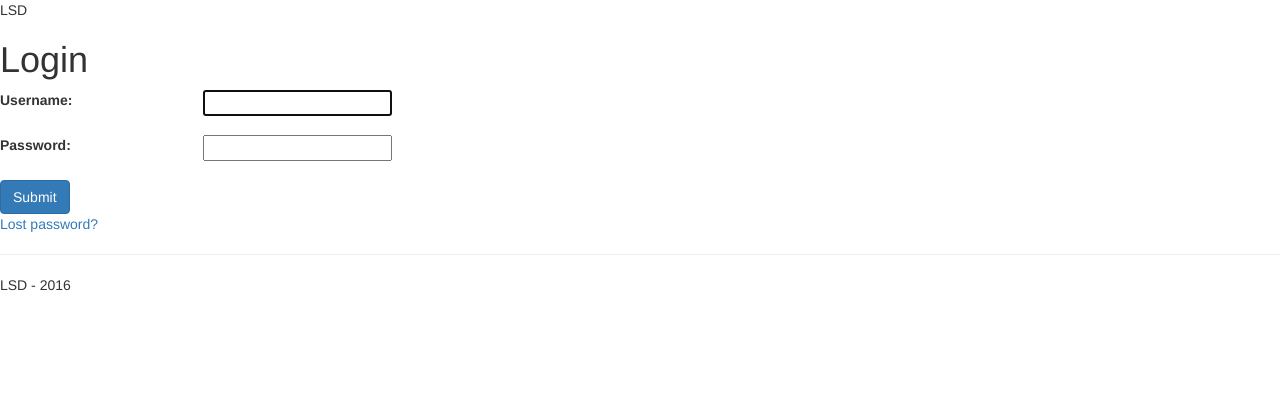
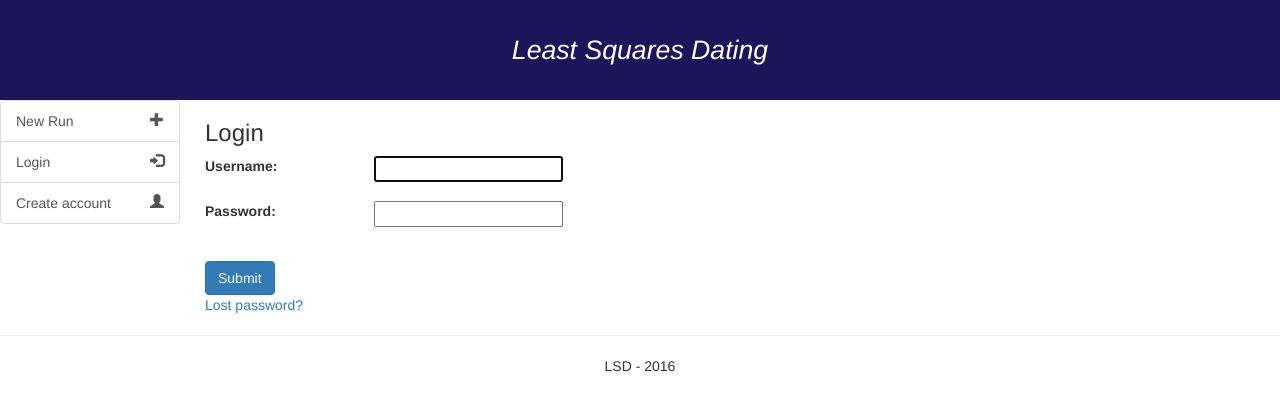
Before and after one commit to evolbioinfo/lsd-web, a Django app: page /login/ in a window 1280 px wide. Shown: the top 411 px of the page. Run offline with Django 3.2, Linux system fonts and the light colour scheme; some libraries are stand-ins or nearby versions; some web fonts are replaced.

Commit message:
Changed login theme + functions + tree fonts + create account form + login form

```diff
--- a/lsd_web/lsd/static/lsd/js/functions.js
+++ b/lsd_web/lsd/static/lsd/js/functions.js
@@ -17,6 +17,11 @@ function init(){
 	    $target.hide();
 	}
     });
+
+    $('.label-F').addClass('label-success');
+    $('.label-P').addClass('label-default');
+    $('.label-R').addClass('label-info');
+    $('.label-E').addClass('label-danger');
 }
 
 $(document).ready(function(){
--- /dev/null
+++ b/lsd_web/lsd/static/lsd/style.css
@@ -0,0 +1,77 @@
+body{
+    width:100%;
+}
+div#footer{
+    width:100%;
+    text-align:center;
+}
+
+h1{
+    font-size : x-large;
+}
+
+h2{
+    font-size : large;
+}
+
+h3{
+    font-size : small;
+}
+
+div#header{
+    width:100%;
+    height:100px;
+    line-height:100px;
+    text-align:center;
+    background-color: #1E145A;
+    color: white;
+    font-size: 20pt;
+    font-style: italic;
+}
+
+div.resulttree img{
+    border: 1px solid #ccc;
+    border-radius: 4px;
+    background-color: #f5f5f5;
+    max-width:100%;
+}
+
+div#leftpanel{
+    width: 180px;
+    position:absolute;
+}
+
+div.col-title{
+    font-weight: bold;
+}
+
+div#content{
+    margin-left:205px;
+    /* margin-right:500px; */
+}
+
+div#runlist{
+    font-size : x-small;
+}
+
+.login-info{
+    text-align:center;
+    font-size : x-small;
+}
+
+pre.terminal-messages{
+    height:120px;
+    overflow:auto;
+}
+
+.label-pill {
+  padding-right: .6em;
+  padding-left: .6em;
+  border-radius: 10rem;
+  float:right;
+}
+
+
+.glyphicon-right {
+  float:right;
+}
--- a/lsd_web/lsd/templates/lsd/base_generic.html
+++ b/lsd_web/lsd/templates/lsd/base_generic.html
@@ -4,7 +4,6 @@
 <html>
   <head>
     <title>{% block title%}LSD Web application{% endblock %}</title>
-    <link href="{% static "lsd/style.css" %}" rel="stylesheet" type="text/css">
     <link href='https://fonts.googleapis.com/css?family=Macondo' rel='stylesheet' type='text/css'>
     <link href='https://fonts.googleapis.com/css?family=Raleway' rel='stylesheet' type='text/css'>
     <link href='https://fonts.googleapis.com/css?family=Dosis' rel='stylesheet' type='text/css'>
@@ -12,25 +11,34 @@
     <link href="{% static "lsd/bootstrap-3.3.6-dist/css/bootstrap.min.css" %}" rel="stylesheet">
     <script src="{% static "lsd/bootstrap-3.3.6-dist/js/bootstrap.min.js" %}"></script>
     <script type="text/javascript" src="{% static "lsd/js/functions.js" %}"></script>
+    <link href="{% static "lsd/style.css" %}" rel="stylesheet" type="text/css">
     <meta http-equiv="Content-Type" content="text/html; charset=iso-8859-1" />
     {% block refresh %}
     {% endblock %}
   </head>
   <body>
     <div id="header">
-      LSD
+      Least Squares Dating
     </div>
     <div id="leftpanel">
       {% if user.is_authenticated %}
-      <p>Welcome, {{ user.first_name }} {{ user.last_name }}</p>
+      <p class="login-info"><span class="glyphicon glyphicon-user"></span>{{ user.first_name }} {{ user.last_name }}</p>
       <div class="list-group">
-	<a class="list-group-item" href="{% url 'lsd:index' %}">New Run</a>
+	<a class="list-group-item" href="{% url 'lsd:index' %}">New Run<span class="glyphicon glyphicon-right glyphicon-plus"></span></a>
+	<a class="list-group-item" href="{% url 'django.contrib.auth.views.logout' %}?next={{ request.get_full_path|urlencode }}">Logout<span class="glyphicon glyphicon-right glyphicon-log-out"></span></a>
+
       </div>
       Runs:<br/>
       <div class="list-group" id="runlist">
 	{% for run in user.lsdrun_set.all %}
-	<a class="list-group-item" href="{% url 'lsd:check_run' %}?jid={{run.run_name}}">{{run.run_date}}<span class="badge">{{run.run_status}}</span></a>
+	<a class="list-group-item" href="{% url 'lsd:check_run' %}?jid={{run.run_name}}">{{run.run_date}}<span class="label label-pill label-{{run.run_status}} ">{{run.run_status}}</span></a>
 	{% endfor %}
+      </div>
+      {% else %}
+      <div class="list-group">
+	<a class="list-group-item" href="{% url 'lsd:index' %}">New Run<span class="glyphicon glyphicon-right glyphicon-plus"></span></a>
+	<a class="list-group-item" href="{% url 'django.contrib.auth.views.login' %}?next={{ request.get_full_path|urlencode }}">Login<span class="glyphicon glyphicon-right glyphicon-log-in"></span></a>
+	<a class="list-group-item" href="{% url 'lsd:create_account' %}">Create account<span class="glyphicon glyphicon-right glyphicon-user"></span></a>
       </div>
       {% endif %}
     </div>
--- a/lsd_web/lsd/templates/lsd/create_account.html
+++ b/lsd_web/lsd/templates/lsd/create_account.html
@@ -7,7 +7,7 @@
 <form action="{% url 'lsd:create_account' %}" method="post">
     {% csrf_token %}
     {{ form }}
-    <input type="submit" value="Submit" />
+    <input type="submit" class="btn btn-primary" value="Submit" />
 </form>
 
 {% endblock %}
--- a/lsd_web/lsd/templates/registration/login.html
+++ b/lsd_web/lsd/templates/registration/login.html
@@ -16,18 +16,18 @@
 {% endif %}
 {% endif %}
 
-
-
 <form method="post" action="{% url 'login' %}">
 {% csrf_token %}
+<fieldset class="form-group">
 <div class="form-group row">
-<label for="inputtree" class="col-sm-2 form-control-label">{{ form.username.label_tag }}</label>
+<label for="username" class="col-sm-2 form-control-label">{{ form.username.label_tag }}</label>
 {{ form.username }}
 </div>
 <div class="form-group row">
-<label for="inputtree" class="col-sm-2 form-control-label">{{ form.password.label_tag }}</label>
+<label for="password" class="col-sm-2 form-control-label">{{ form.password.label_tag }}</label>
 {{ form.password }}
 </div>
+</fieldset>
 <button type="submit" class="btn btn-primary" value="submit">Submit</button>
 <input type="hidden" name="next" value="{{ next }}" />
 </form>
--- a/lsd_web/lsd/views.py
+++ b/lsd_web/lsd/views.py
@@ -28,6 +28,7 @@ def submit_run(request):
 
     context = {
         'status' : "Pending",
+        'statusshort': r.run_status,
         'jid'    : jid,
         'times'  : 1,
         'refresh': 2,
@@ -37,7 +38,7 @@ def submit_run(request):
 def create_account(request):
     if request.user.is_authenticated():
         return redirect('/')
-    form = RegistrationForm(request.POST)
+    form = RegistrationForm()
     if request.method == 'POST':
         form = RegistrationForm(request.POST)
         if form.is_valid():
@@ -66,6 +67,7 @@ def check_run(request):
     if r.run_status == r.RUNNING:
         context = {
             'status' : "Running",
+            'statusshort': r.run_status,
             'jid'    : jid,
             'times'  : str(times+1),
             'refresh': str(2^times)
@@ -75,6 +77,7 @@ def check_run(request):
     if r.run_status == r.PENDING :
         context = {
             'status' : "Pending",
+            'statusshort': r.run_status,
             'jid'    : jid,
             'times'  : times+1,
             'refresh': 2^times
@@ -101,6 +104,7 @@ def check_run(request):
 
         context = {
             'status'     : "Finished",
+            'statusshort': r.run_status,
             'lsdrun'     : r,
             'trees'      : r.resulttree_set.all(),
             'treeimages' : treeData,
```
Also changed, not shown: lsd_web/lsd/controlers/TreeRenderer.py (+10 -3 lines), lsd_web/lsd/templates/lsd/display_run.html (+62 -32 lines), 1 other file. Lines whose indentation alone changed are shown as unchanged.
